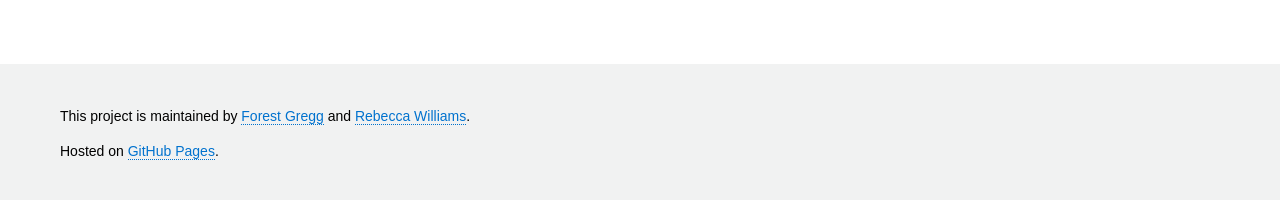
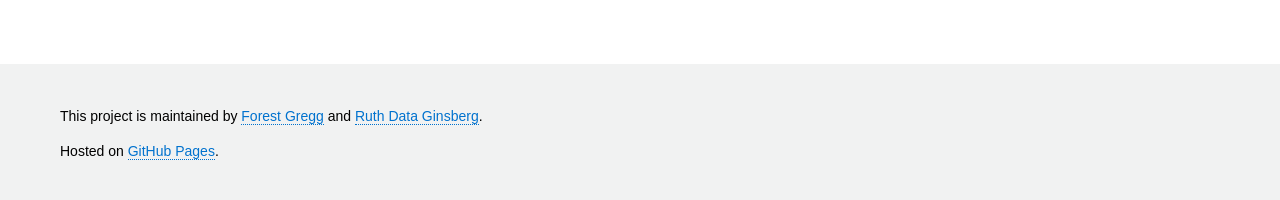
Before and after one commit to rebeccawilliams/bookclub, a Jekyll site: the page built from readinglist.md, in a window 1280 px wide. Shown: the part 1756-1956 px from the top of the page. Built offline with Jekyll 4.4.1, drawn with Linux system fonts in a browser that asks for light colours.

Commit message:
updates github pages URL to HTTPS

```diff
--- a/_layouts/default.html
+++ b/_layouts/default.html
@@ -37,9 +37,9 @@
 
       <footer role="contentinfo">
         <div class="wrap">
-          <p>This project is maintained by <a href="https://github.com/fgregg">Forest Gregg</a> and <a href="https://github.com/rebeccawilliams">Rebecca Williams</a>.</p>
+          <p>This project is maintained by <a href="https://github.com/fgregg">Forest Gregg</a> and <a href="https://github.com/rebeccawilliams">Ruth Data Ginsberg</a>.</p>
 
-          <p>Hosted on <a href="http://pages.github.com/">GitHub Pages</a>.</p>
+          <p>Hosted on <a href="https://pages.github.com/">GitHub Pages</a>.</p>
         </div><!--/.wrap -->
       </footer>
     </div> <!-- /.container -->
```
